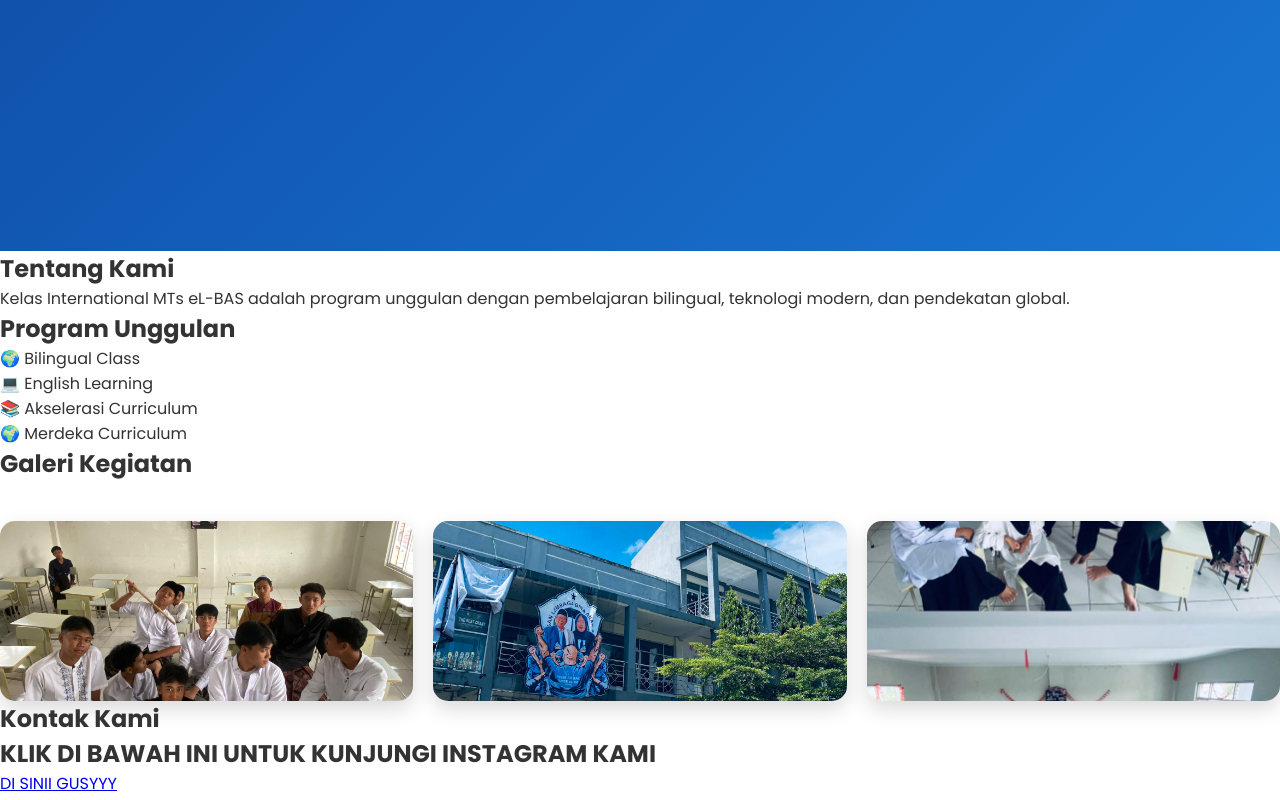
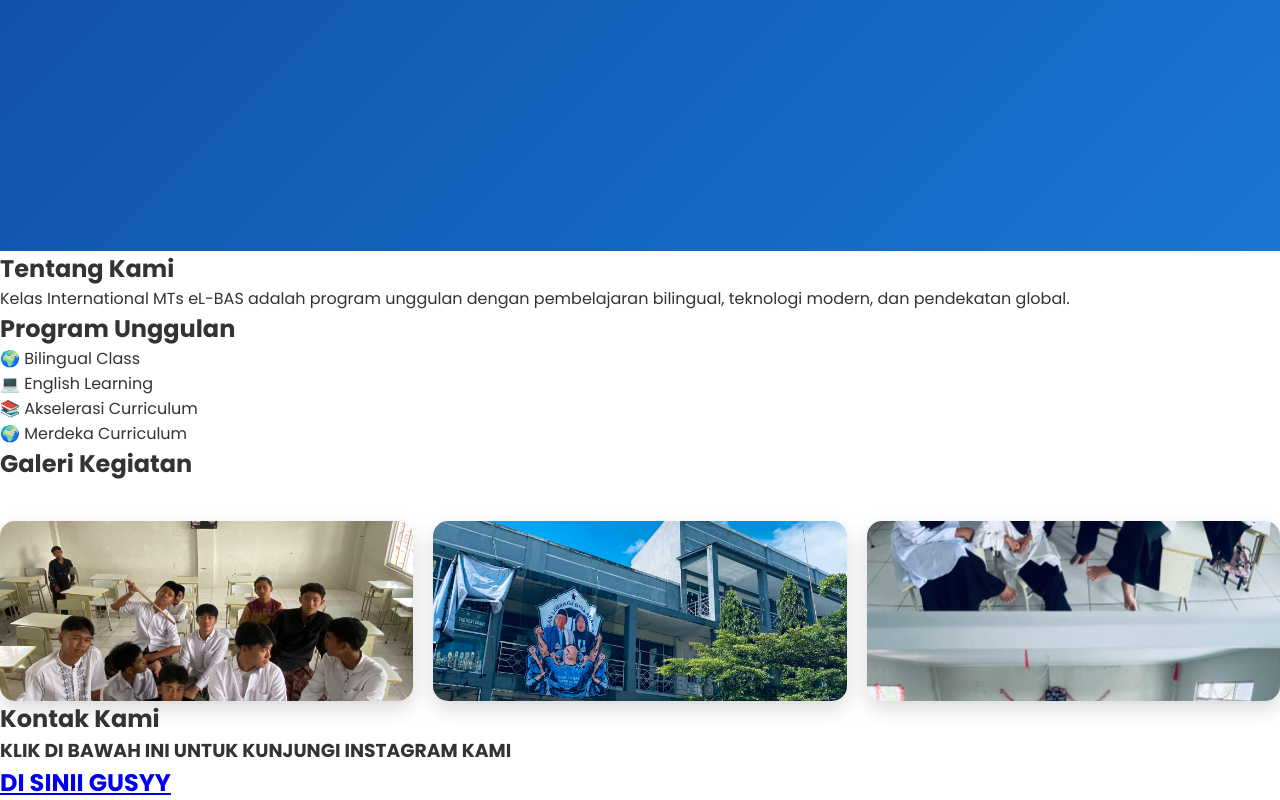
Before and after one commit to osismtselbas-png/KELAS-INTERNATIONAL, a plain HTML site: page index.html in a window 1280 px wide. Shown: the part 524-1324 px from the top of the page. Drawn offline with Linux system fonts and the light colour scheme.

Commit message:
Modify contact section heading and link text
Updated contact section heading and link text.

```diff
--- a/index.html
+++ b/index.html
@@ -63,9 +63,9 @@
 
 <section id="contact" class="section gray slide-up">
 <h2>Kontak Kami</h2>
-  <h1>KLIK DI BAWAH INI UNTUK KUNJUNGI INSTAGRAM KAMI</h1>
+  <h3>KLIK DI BAWAH INI UNTUK KUNJUNGI INSTAGRAM KAMI</h3>
 <a href="https://www.instagram.com/USERNAME/"
    target="_blank"
    class="ig-link">
-   DI SINII GUSYYY
+   <h2>DI SINII GUSYY</h2>
 </a>
```
